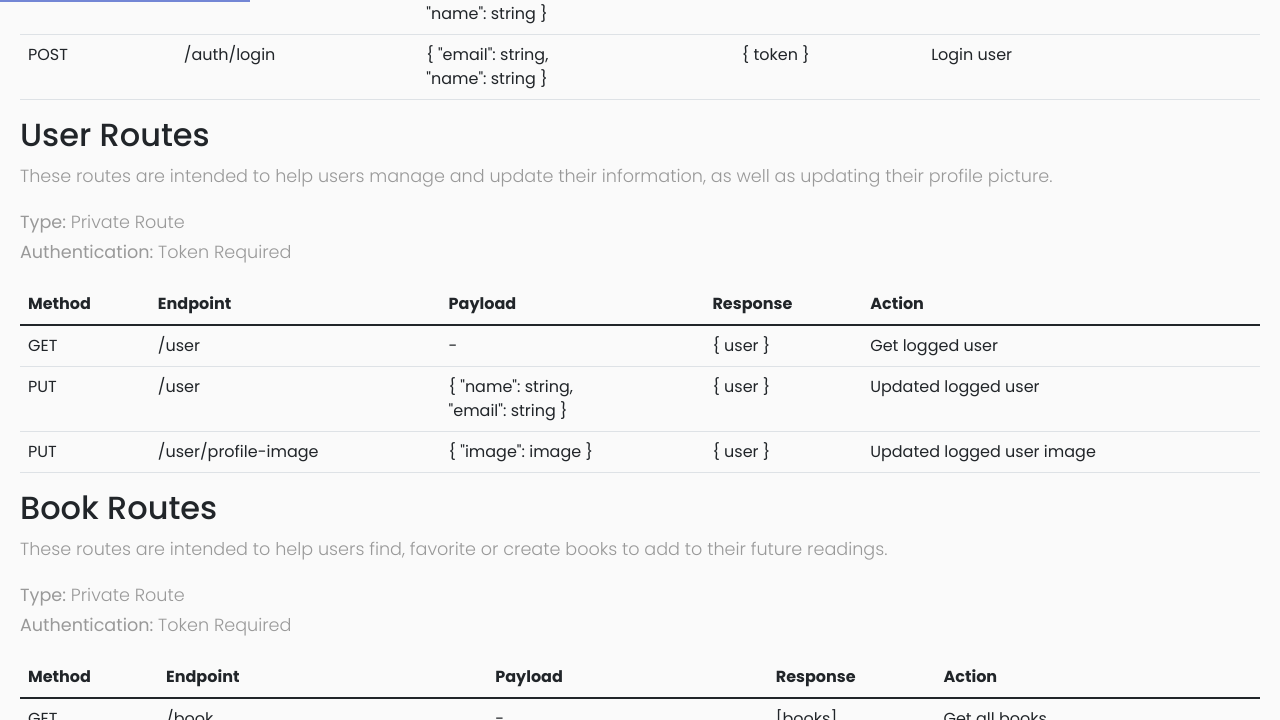
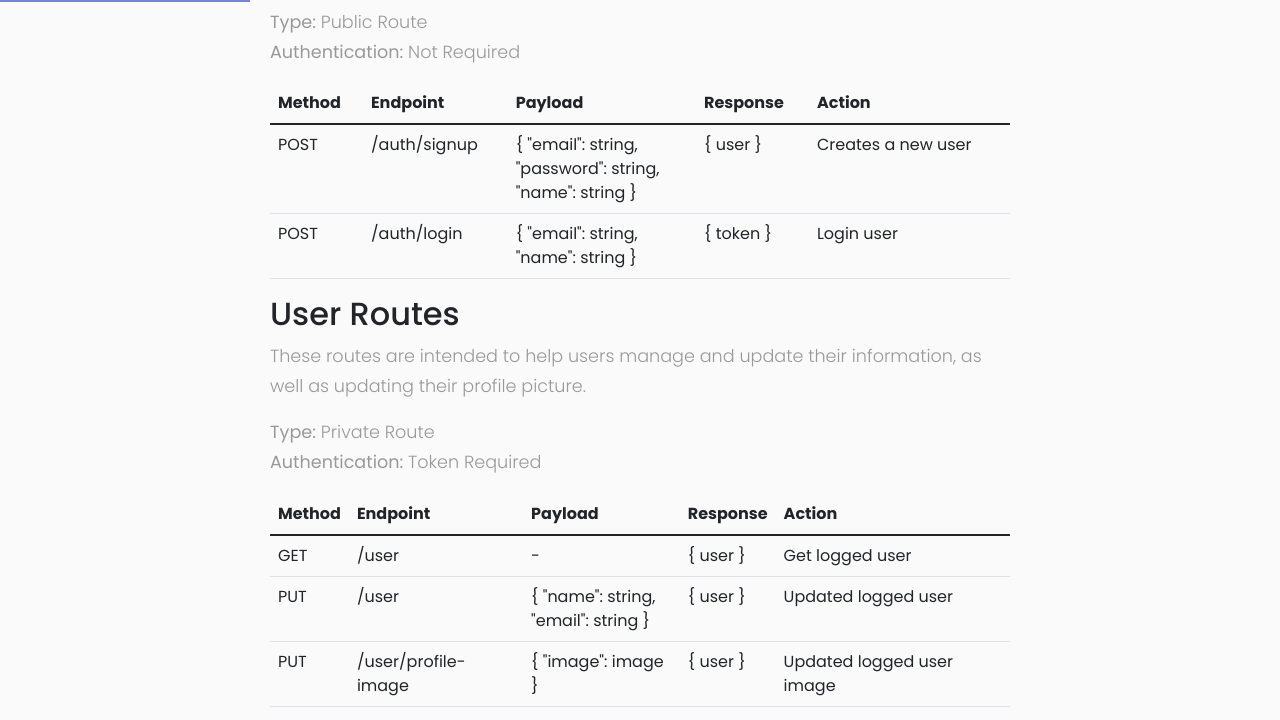
Before and after one commit to f-mantovani/project-3-backend, a website: page documentation/index.html in a window 1280 px wide. Shown: the part 798-1518 px from the top of the page. Drawn offline with nearby package versions, Linux system fonts and the light colour scheme.

Commit message:
adjusted the margin

```diff
--- a/documentation/nav.styling.css
+++ b/documentation/nav.styling.css
@@ -157,6 +157,7 @@ a.article:hover {
     padding: 20px;
     min-height: 100vh;
     transition: all 0.3s;
+    margin: 0 250px;
 }
 
 /* ---------------------------------------------------
```
